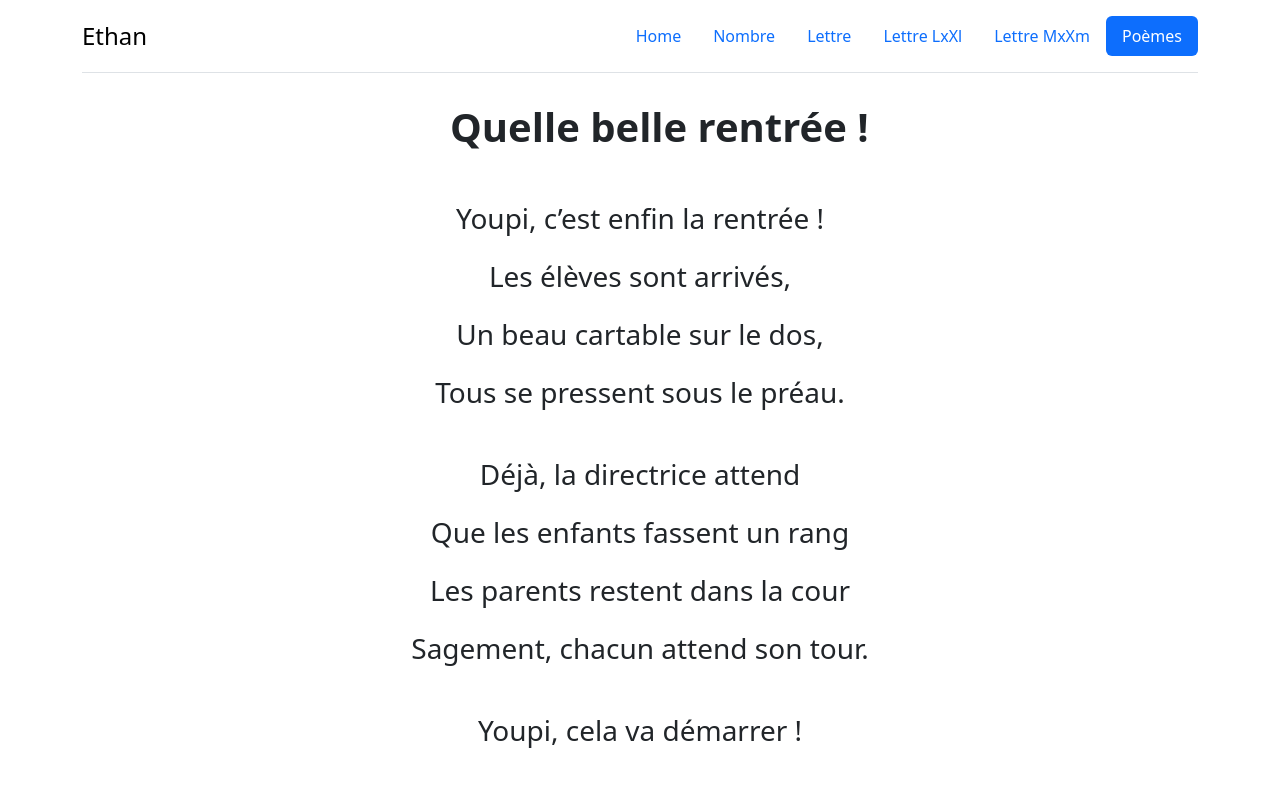
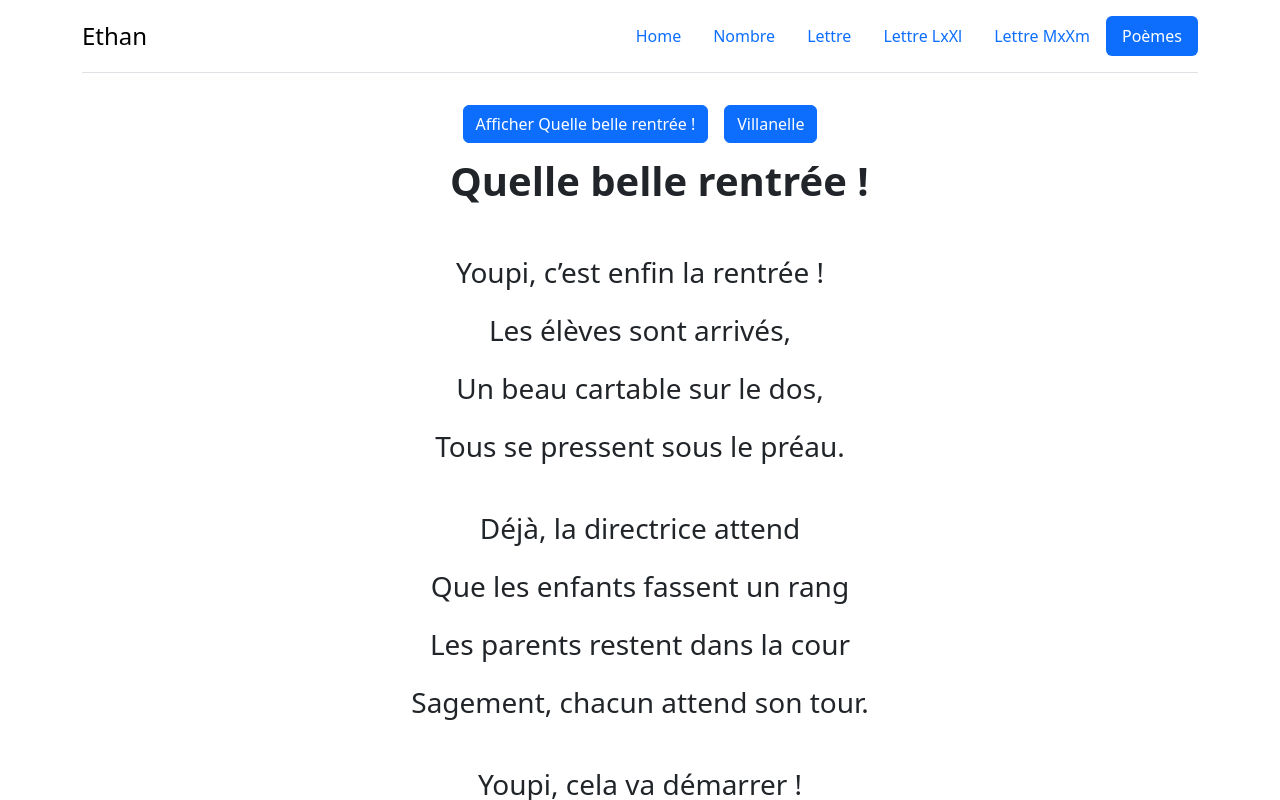
Before and after one commit to marsaudolivier/Ethan-aide-Cp, a React (Create React App) app: page /poemes in a window 1280 px wide. Both pictures are taken after a click on the button "Afficher Quelle belle rentrée !". Shown: the top 800 px of the page. Built offline with nearby package versions, Linux system fonts and the light colour scheme.

Commit message:
"Added new component Poesierentre2, updated state and handlers to toggle between two poem components, and modified UI to include a new button for Villanelle"

```diff
--- a/src/Pages/Poemes.jsx
+++ b/src/Pages/Poemes.jsx
@@ -1,39 +1,69 @@
-
 import Header from "../composant/header";
 import "../index.css";
 import Poesierentre from "../composant/poesie/Poesierentre";
+import Poesierentre2 from "../composant/poesie/Poesierentre2";
 import { useState } from "react";
 
-
 export default function Poemes() {
-  const [poesierentre, setPoesierentre] = useState(false);
-  //fonction pour afficher la poesierentre et au click enlever le bouton handlePoesierentre
+  const [showPoesierentre, setShowPoesierentre] = useState(false);
+  const [showPoesierentre2, setShowPoesierentre2] = useState(false);
 
   const handlePoesierentre = () => {
-    setPoesierentre(true);
+    setShowPoesierentre(true);
+    setShowPoesierentre2(false); // Hide the other component
     document.getElementById("retour").style.display = "block";
-    document.getElementById("poesierentre").style.display = "none";
-  }
-  //bouton retour
+  };
+
+  const handleVillanelle = () => {
+    setShowPoesierentre2(true);
+    setShowPoesierentre(false); // Hide the other component
+    document.getElementById("retour").style.display = "block";
+  };
+
   const handleRetour = () => {
-    setPoesierentre(false);
-    document.getElementById("poesierentre").style.display = "block";
+    setShowPoesierentre(false);
+    setShowPoesierentre2(false);
     document.getElementById("retour").style.display = "none";
-  }
+  };
 
   return (
     <div>
-        <Header/>
+      <Header />
       <div className="d-flex justify-content-center">
-          {/* bouton affiché a gauche et retour a droite */}
-        <button onClick={handlePoesierentre} className="btn btn-primary" id="poesierentre">Afficher Quelle belle rentrée !</button>
-        {poesierentre && <Poesierentre/>}
+        {/* Bouton pour afficher Quelle belle rentrée ! */}
+        <button
+          onClick={handlePoesierentre}
+          className="btn btn-primary m-2"
+          id="poesierentre"
+        >
+          Afficher Quelle belle rentrée !
+        </button>
 
-        </div>
-        <div className="d-flex justify-content-center">
-        <button onClick={handleRetour} className="btn btn-primary m-3 none " id="retour">Retour</button>
+        {/* Bouton pour afficher Villanelle */}
+        <button
+          onClick={handleVillanelle}
+          className="btn btn-primary m-2"
+          id="Villanelle"
+        >
+          Villanelle
+        </button>
       </div>
 
+      {/* Affichage conditionnel des composants */}
+      {showPoesierentre && <Poesierentre />}
+      {showPoesierentre2 && <Poesierentre2 />}
+
+      <div className="d-flex justify-content-center">
+        {/* Bouton retour */}
+        <button
+          onClick={handleRetour}
+          className="btn btn-primary m-3"
+          id="retour"
+          style={{ display: "none" }}
+        >
+          Retour
+        </button>
+      </div>
     </div>
   );
 }
--- /dev/null
+++ b/src/composant/poesie/Poesierentre2.jsx
@@ -0,0 +1,36 @@
+
+
+import "./index.css";
+const Poesierentre2 = () => {
+
+    return (
+      <div>
+
+        <div className="container d-flex flex-column justify-content-center align-items-center">
+            <p className="Poemes">
+           <p className="text-center fs-1 fw-bold"> Villanelle</p>
+           <br/>
+           <p className="text-center fs-3 fw-lighter">Une feuille d’or, </p>
+           <p className="text-center fs-3 fw-lighter"> Une feuille rousse,</p>
+            <p className="text-center fs-3 fw-lighter"> Un frisson de mousse</p>
+            <p className="text-center fs-3 fw-lighter"> Sous le vent du nord.</p>
+            <br /><br />
+            <p className="text-center fs-3 fw-lighter"> Quatre feuilles rousses,</p>
+            <p className="text-center fs-3 fw-lighter"> Quatre feuilles d’or,</p>
+            <p className="text-center fs-3 fw-lighter"> Le soleil s’endort</p>
+            <p className="text-center fs-3 fw-lighter"> Dans la brume douce.</p>
+            <br /><br />
+            <p className="text-center fs-3 fw-lighter"> Mille feuilles rousses</p>
+            <p className="text-center fs-3 fw-lighter"> Que le vent retrousse.</p>
+            <p className="text-center fs-3 fw-lighter"> Mille feuilles d’or</p>
+            <p className="text-center fs-3 fw-lighter"> Sous mes arbres morts.</p>
+            <br /><br />
+            <p className="text-center fs-3 fw-bold"> Alain Debroise </p>
+            </p>
+        </div>
+
+
+      </div>
+    );
+  }
+  export default Poesierentre2;
```
Lines whose indentation alone changed are shown as unchanged.
